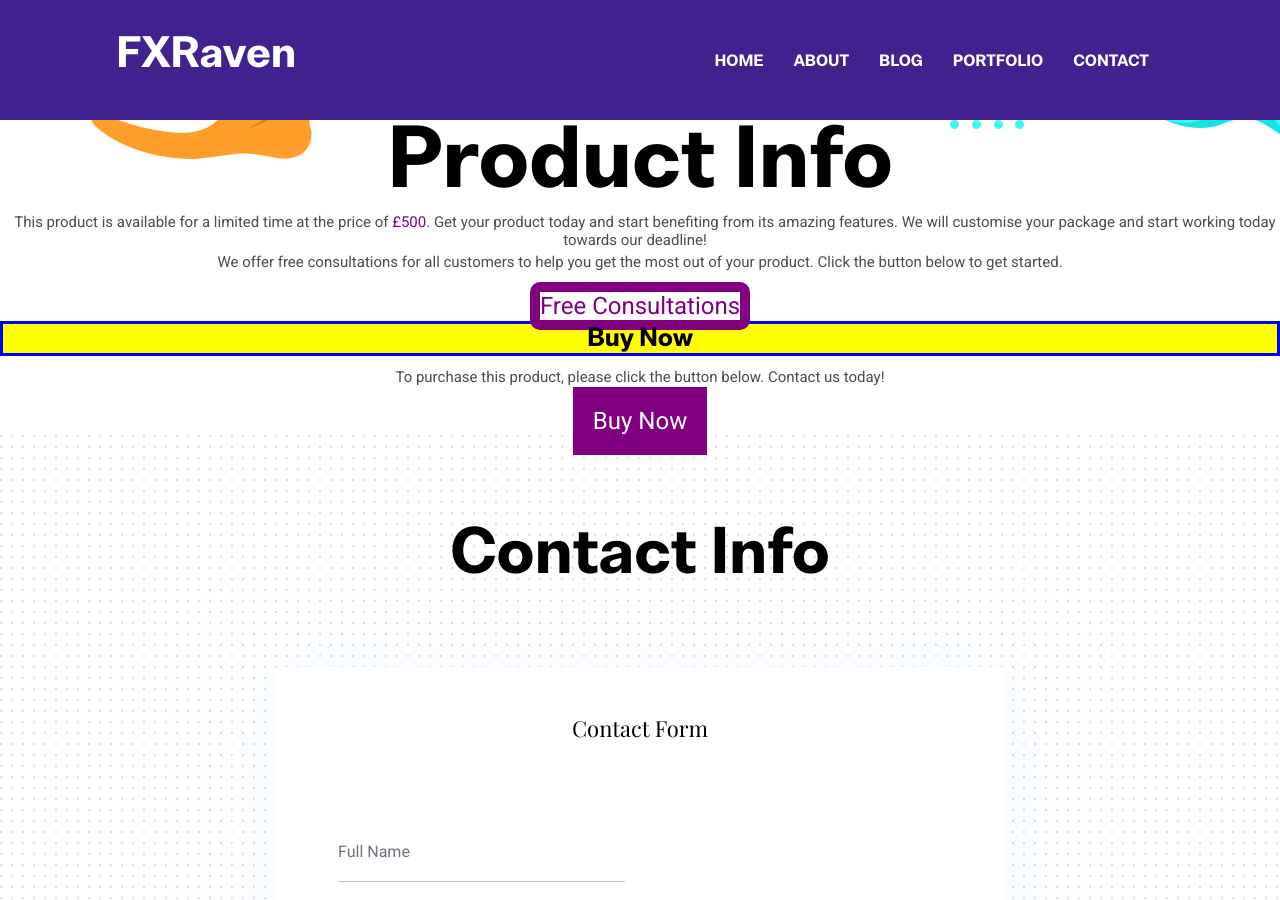
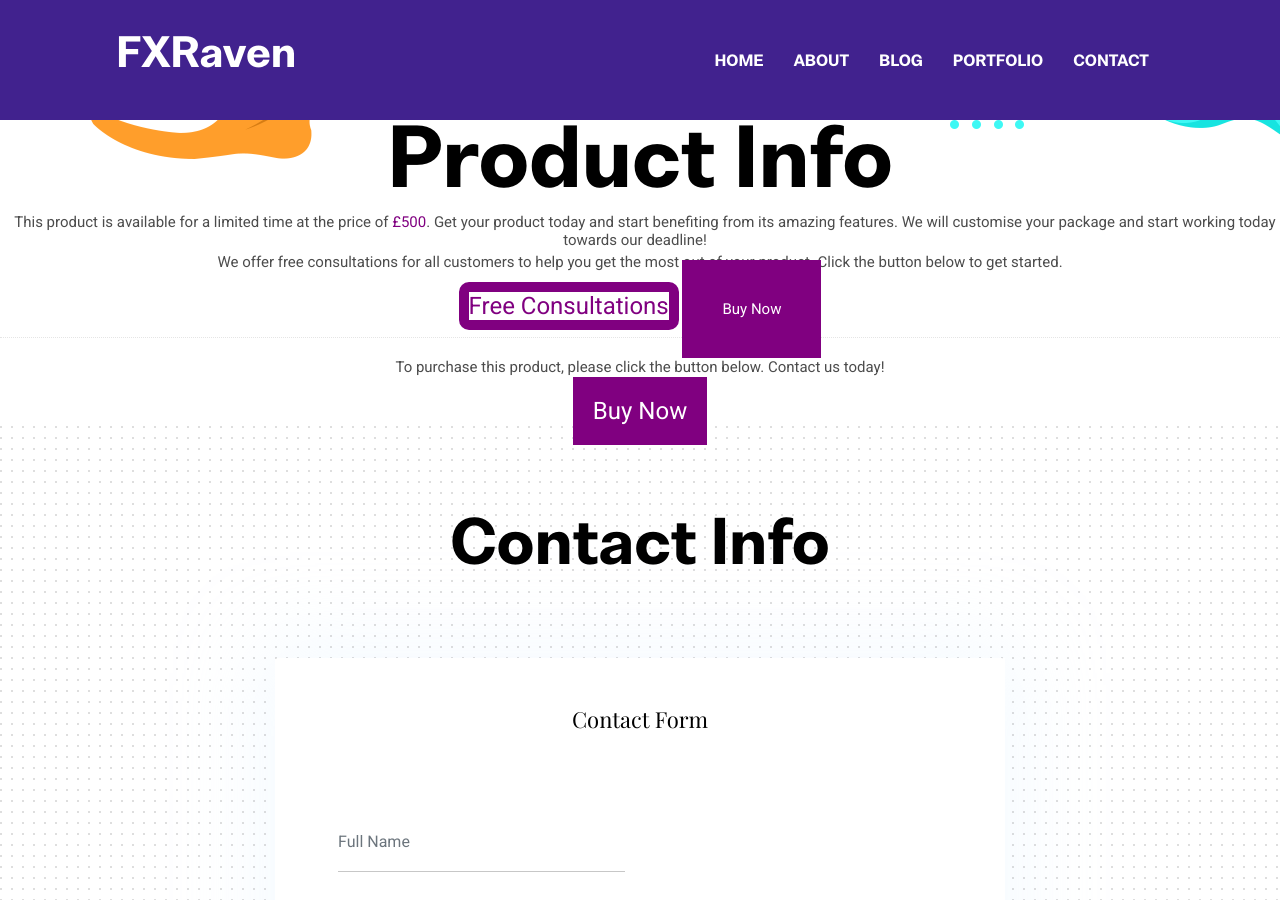
Before and after one commit to Vision-Live/FXRaven, a Jekyll site: the page built from _pages/marketing-plan.html, in a window 1280 px wide and 900 px high, scrolled down 491 px. Built offline with Jekyll 4.4.1, drawn with Linux system fonts in a browser that asks for light colours; some web fonts are replaced.

Commit message:
Update marketing-plan.html

```diff
--- a/_pages/marketing-plan.html
+++ b/_pages/marketing-plan.html
@@ -13,7 +13,8 @@ title: Multi-Media Marketing Plan
 
 <a href="consultation.html" style="font-size: 24px; color: purple; border:10px solid purple; width:50%; border-radius: 10px;">Free Consultations</a>
 
-<h2 style="font-size: 24px; background-color: yellow; border: 3px solid blue;">Buy Now</h2>
+<a href="purchase.html" style="background-color:purple; color:white; padding:40px;">Buy Now</a>
+<hr style="border-style: dotted;">
 
 <p>To purchase this product, please click the button below. Contact us today!</p>
 
```
